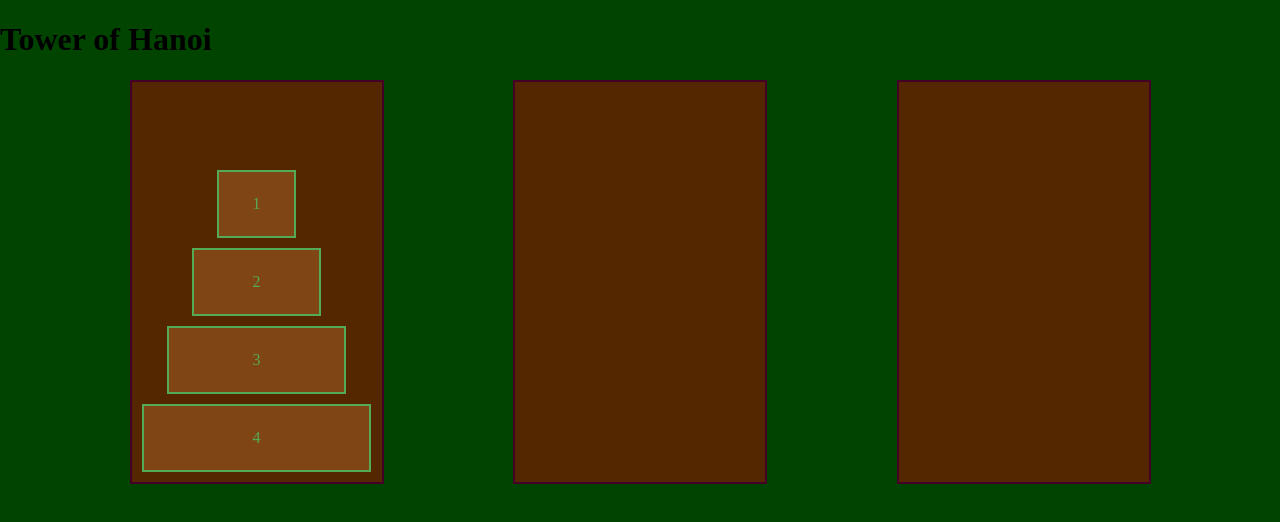
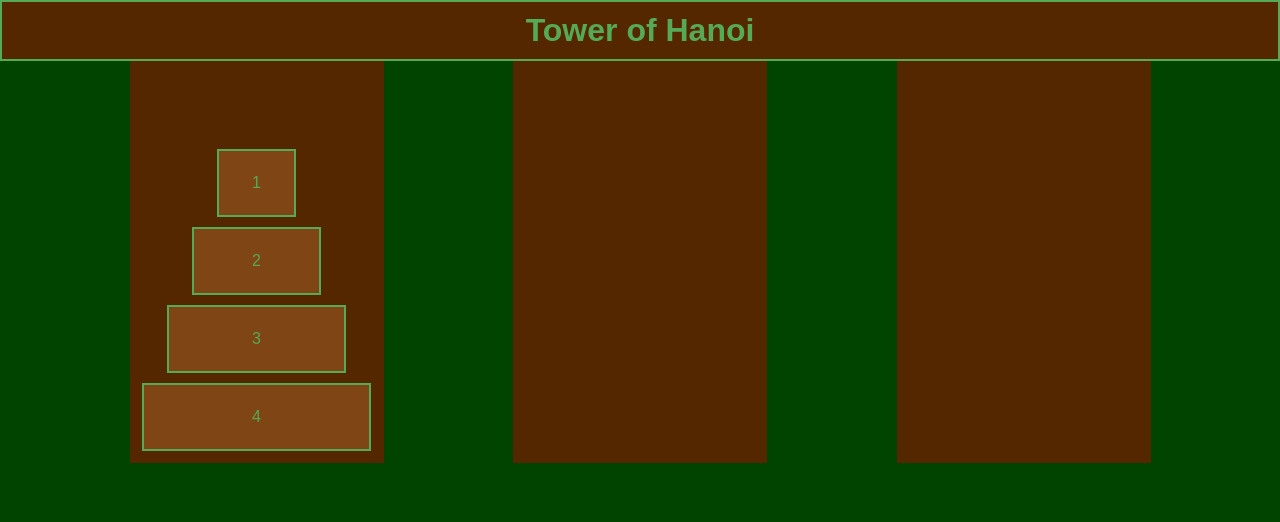
Before and after one commit to JakubKus/tower-of-hanoi, a React (Create React App) app: page / in a window 1280 px wide. Shown: the top 522 px of the page. Built offline with nearby package versions, Linux system fonts and the light colour scheme.

Commit message:
styled header and changed towers border colors

```diff
--- a/src/app.scss
+++ b/src/app.scss
@@ -1,6 +1,19 @@
 body {
   background-color: #004400;
+  font-family: sans-serif;
   margin: 0;
+}
+
+header {
+
+  h1 {
+    background-color: #552700;
+    border: 2px solid #55AA55;
+    color: #55AA55;
+    margin: 0;
+    padding: 10px 0;
+    text-align: center;
+  }
 }
 
 main {
@@ -11,7 +24,8 @@ main {
 .tower {
   align-items: center;
   background-color: #552700;
-  border: 2px solid #440026;
+  border: 2px solid #552700;
+  border-top: none;
   color: #55AA55;
   cursor: pointer;
   display: flex;
@@ -22,8 +36,8 @@ main {
   transition: border-color 0.3s;
   width: 30%;
 
-  &:hover {
-    border-color: #804515;
+  &:hover, &.selected {
+    border-color: #55AA55;
   }
 
   > div {
```
